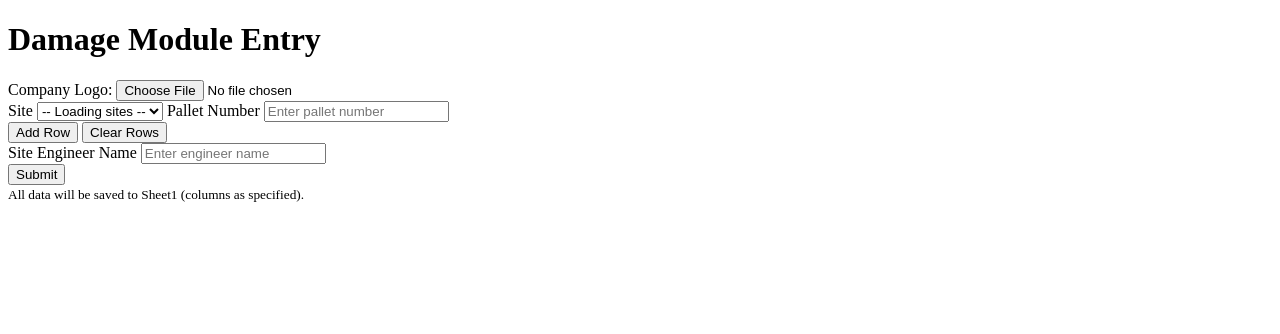
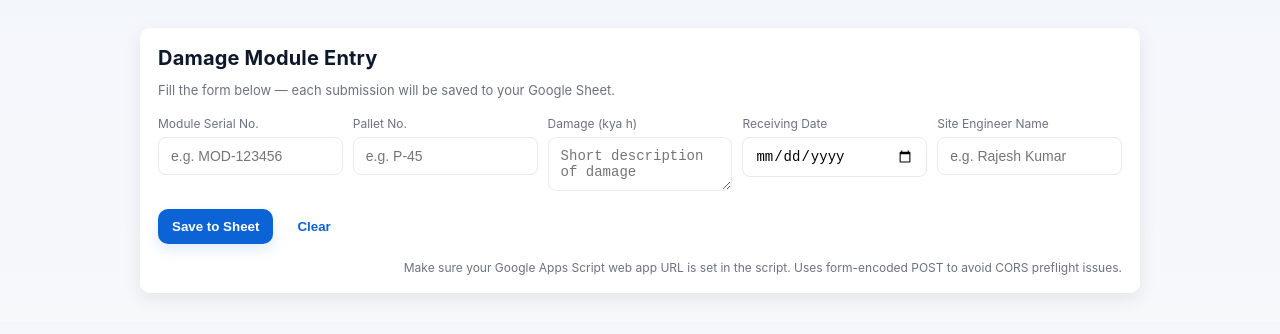
Before and after one commit to dhramveer1/dm, a plain HTML site: page index.html in a window 1280 px wide. Drawn offline with Linux system fonts and the light colour scheme.

Commit message:
Update index.html

```diff
--- a/index.html
+++ b/index.html
@@ -4,66 +4,230 @@
   <meta charset="utf-8" />
   <meta name="viewport" content="width=device-width,initial-scale=1" />
   <title>Damage Module Entry</title>
-  <link rel="stylesheet" href="assets/style.css" />
+  <style>
+    :root{
+      --bg:#f6f8fa;
+      --card:#ffffff;
+      --accent:#0b63d6;
+      --muted:#6b7280;
+      --success:#059669;
+      --danger:#dc2626;
+      --radius:10px;
+      --shadow: 0 6px 18px rgba(15,23,42,0.08);
+    }
+    body{
+      font-family: Inter, system-ui, -apple-system, "Segoe UI", Roboto, "Helvetica Neue", Arial;
+      background: linear-gradient(180deg,#f3f6fb 0%,var(--bg) 100%);
+      margin:0;
+      padding:28px;
+      color:#0f172a;
+    }
+    .container{
+      max-width:1000px;
+      margin:0 auto;
+    }
+    .card{
+      background:var(--card);
+      border-radius:var(--radius);
+      padding:18px;
+      box-shadow:var(--shadow);
+    }
+    h1{
+      margin:0 0 12px 0;
+      font-size:20px;
+      letter-spacing:0.2px;
+    }
+    p.sub{
+      margin:0 0 18px 0;
+      color:var(--muted);
+      font-size:13px;
+    }
+
+    /* Grid for form rows (five columns on wide screens) */
+    .grid{
+      display:grid;
+      grid-template-columns: 1fr 1fr 1fr 1fr 1fr;
+      gap:10px;
+    }
+    @media (max-width:900px){
+      .grid{ grid-template-columns: 1fr 1fr; }
+    }
+    @media (max-width:520px){
+      .grid{ grid-template-columns: 1fr; }
+    }
+
+    label{ font-size:12px; color:var(--muted); display:block; margin-bottom:6px; }
+    input[type="text"], input[type="date"], select, textarea {
+      width:100%;
+      box-sizing:border-box;
+      padding:10px 12px;
+      border-radius:8px;
+      border:1px solid #e6e9ef;
+      background:#fff;
+      font-size:14px;
+      outline:none;
+    }
+    input[disabled], textarea[disabled]{
+      background:#f3f4f6;
+      color:#9ca3af;
+    }
+
+    .row-actions{
+      margin-top:14px;
+      display:flex;
+      gap:10px;
+      align-items:center;
+    }
+    button.btn{
+      padding:10px 14px;
+      border-radius:10px;
+      border:0;
+      cursor:pointer;
+      font-weight:600;
+    }
+    .btn-primary{ background:var(--accent); color:#fff; box-shadow: 0 6px 14px rgba(11,99,214,0.12); }
+    .btn-ghost{ background:transparent; border:1px solid #e6e9ef; color:var(--accent); }
+    .btn-success{ background:var(--success); color:white; }
+    .msg{ margin-top:12px; font-size:14px; }
+    .msg.success{ color:var(--success); }
+    .msg.error{ color:var(--danger); }
+
+    footer.small{ margin-top:16px; color:var(--muted); font-size:12px; text-align:right; }
+  </style>
 </head>
 <body>
   <div class="container">
-    <header class="header">
-      <div class="brand">
-        <img id="logoPreview" src="" alt="Company Logo" class="logo" style="display:none" />
+    <div class="card">
       <h1>Damage Module Entry</h1>
+      <p class="sub">Fill the form below — each submission will be saved to your Google Sheet.</p>
+
+      <!-- Form grid -->
+      <form id="damageForm">
+        <div class="grid">
+          <div>
+            <label for="serial">Module Serial No.</label>
+            <input id="serial" name="serial" type="text" placeholder="e.g. MOD-123456" required>
           </div>
 
-      <div class="logo-upload">
-        <label class="small-label">Company Logo:
-          <input id="logoInput" type="file" accept="image/*" />
-        </label>
+          <div>
+            <label for="pallet">Pallet No.</label>
+            <input id="pallet" name="pallet" type="text" placeholder="e.g. P-45" required>
           </div>
-    </header>
 
-    <main class="card">
-      <div id="message" class="message" role="status" aria-live="polite"></div>
+          <div>
+            <label for="damage">Damage (kya h)</label>
+            <textarea id="damage" name="damage" rows="2" placeholder="Short description of damage" required></textarea>
+          </div>
 
-      <label class="field">
-        <span class="field-title">Site</span>
-        <select id="siteSelect" aria-label="Site select">
-          <option value="">-- Loading sites --</option>
-        </select>
-      </label>
+          <div>
+            <label for="receivingDate">Receiving Date</label>
+            <input id="receivingDate" name="receivingDate" type="date" required>
+          </div>
 
-      <label class="field">
-        <span class="field-title">Pallet Number</span>
-        <input id="palletInput" type="text" placeholder="Enter pallet number" />
-      </label>
-
-      <div id="modulesContainer" aria-live="polite">
-        <!-- module rows added here -->
+          <div>
+            <label for="engineer">Site Engineer Name</label>
+            <input id="engineer" name="engineer" type="text" placeholder="e.g. Rajesh Kumar" required>
+          </div>
         </div>
 
         <div class="row-actions">
-        <button id="addRowBtn" class="btn">Add Row</button>
-        <button id="clearRowsBtn" class="btn secondary">Clear Rows</button>
+          <button type="submit" class="btn btn-primary" id="submitBtn">Save to Sheet</button>
+          <button type="button" class="btn btn-ghost" id="clearBtn">Clear</button>
+          <button type="button" class="btn btn-success" id="addMoreBtn" style="display:none">Add more modules</button>
         </div>
 
-      <label class="field">
-        <span class="field-title">Site Engineer Name</span>
-        <input id="engineerName" type="text" placeholder="Enter engineer name" />
-      </label>
+        <div id="message" class="msg" aria-live="polite"></div>
+      </form>
 
-      <div class="submit-wrap">
-        <button id="submitBtn" class="btn primary">Submit</button>
+      <footer class="small">Make sure your Google Apps Script web app URL is set in the script. Uses form-encoded POST to avoid CORS preflight issues.</footer>
     </div>
-    </main>
-
-    <footer class="footer">
-      <small>All data will be saved to Sheet1 (columns as specified).</small>
-    </footer>
   </div>
 
 <script>
-    // <-- REPLACE if you ever redeploy to another URL
-    const WEB_APP_URL = "https://script.google.com/macros/s/AKfycbyGuUx2wv6hMVi8sKDvXL6ehVxbGtCNk_JQLbE2JN6F0PBmP3Y7Iu62_ySqChU6wyk/exec";
+  // TODO: replace this with your deployed Google Apps Script web app URL
+  const POST_URL = "PASTE_YOUR_DEPLOYED_WEBAPP_URL_HERE"; // e.g. "https://script.google.com/macros/s/AKfycbyGuUx2wv6hMVi8sKDvXL6ehVxbGtCNk_JQLbE2JN6F0PBmP3Y7Iu62_ySqChU6wyk/exec"
+
+  const form = document.getElementById('damageForm');
+  const submitBtn = document.getElementById('submitBtn');
+  const clearBtn = document.getElementById('clearBtn');
+  const addMoreBtn = document.getElementById('addMoreBtn');
+  const messageEl = document.getElementById('message');
+
+  function setMsg(text, type){
+    messageEl.textContent = text;
+    messageEl.className = 'msg ' + (type || '');
+  }
+
+  clearBtn.addEventListener('click', () => {
+    form.reset();
+    setMsg('', '');
+  });
+
+  addMoreBtn.addEventListener('click', () => {
+    form.reset();
+    // enable form fields
+    Array.from(form.elements).forEach(el => el.disabled = false);
+    submitBtn.style.display = '';
+    addMoreBtn.style.display = 'none';
+    setMsg('', '');
+  });
+
+  form.addEventListener('submit', async (ev) => {
+    ev.preventDefault();
+    setMsg('', '');
+    submitBtn.disabled = true;
+    submitBtn.textContent = 'Saving...';
+
+    // gather values
+    const data = {
+      serial: document.getElementById('serial').value.trim(),
+      pallet: document.getElementById('pallet').value.trim(),
+      damage: document.getElementById('damage').value.trim(),
+      receivingDate: document.getElementById('receivingDate').value,
+      engineer: document.getElementById('engineer').value.trim()
+    };
+
+    // basic client validation
+    if(!data.serial || !data.pallet || !data.damage || !data.receivingDate || !data.engineer){
+      setMsg('Please fill all fields.', 'error');
+      submitBtn.disabled = false;
+      submitBtn.textContent = 'Save to Sheet';
+      return;
+    }
+
+    try {
+      // Send as application/x-www-form-urlencoded to avoid preflight OPTIONS
+      const body = new URLSearchParams(data).toString();
+
+      const resp = await fetch(POST_URL, {
+        method: 'POST',
+        headers: {
+          'Content-Type': 'application/x-www-form-urlencoded;charset=UTF-8'
+        },
+        body: body,
+        mode: 'cors'
+      });
+
+      const json = await resp.json();
+
+      if (json && json.status === 'success') {
+        setMsg('Saved to sheet ✅', 'success');
+        // disable form to prevent duplicate submission
+        Array.from(form.elements).forEach(el => el.disabled = true);
+        submitBtn.style.display = 'none';
+        addMoreBtn.style.display = '';
+      } else {
+        setMsg('Error saving: ' + (json && json.message ? json.message : 'unknown error'), 'error');
+        submitBtn.disabled = false;
+        submitBtn.textContent = 'Save to Sheet';
+      }
+    } catch (err) {
+      console.error(err);
+      setMsg('Network or server error: ' + err.message, 'error');
+      submitBtn.disabled = false;
+      submitBtn.textContent = 'Save to Sheet';
+    }
+  });
 </script>
-  <script src="assets/script.js"></script>
 </body>
 </html>
```
Lines whose indentation alone changed are shown as unchanged.
